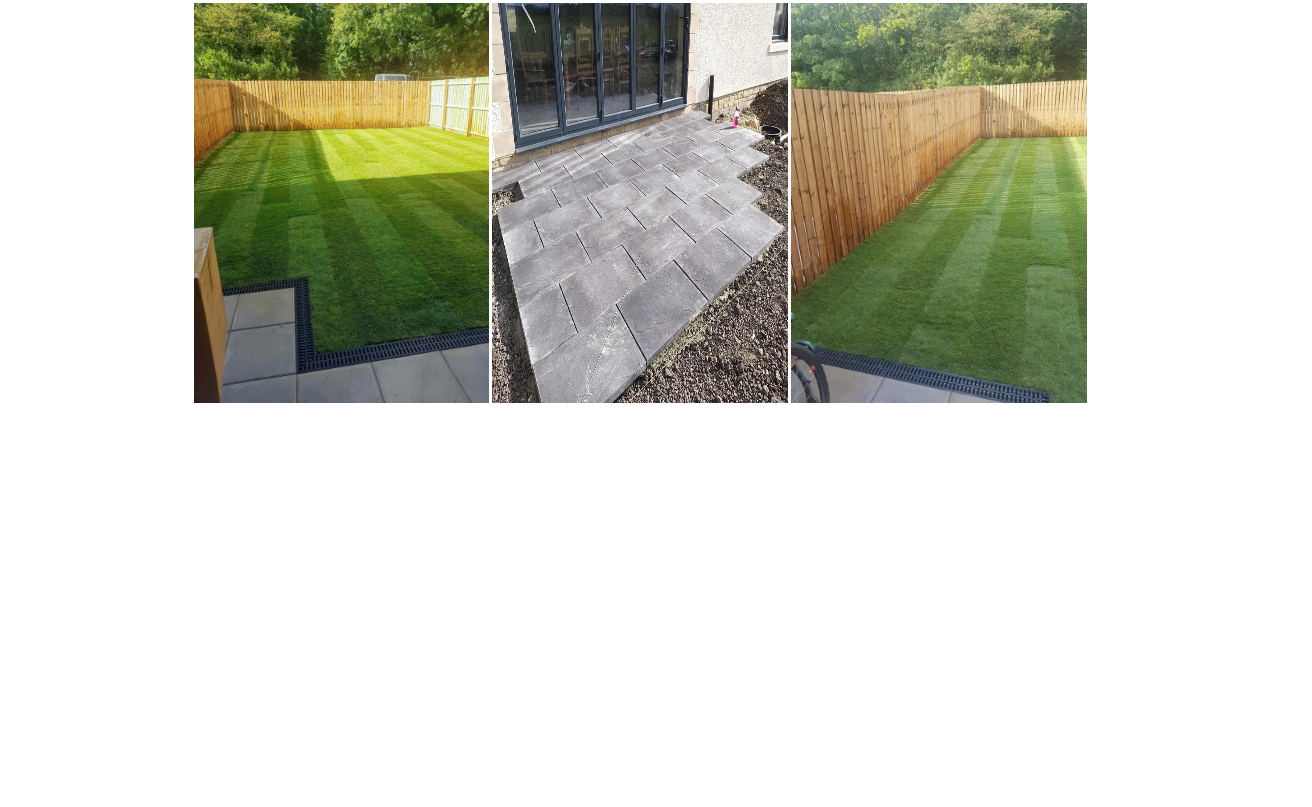
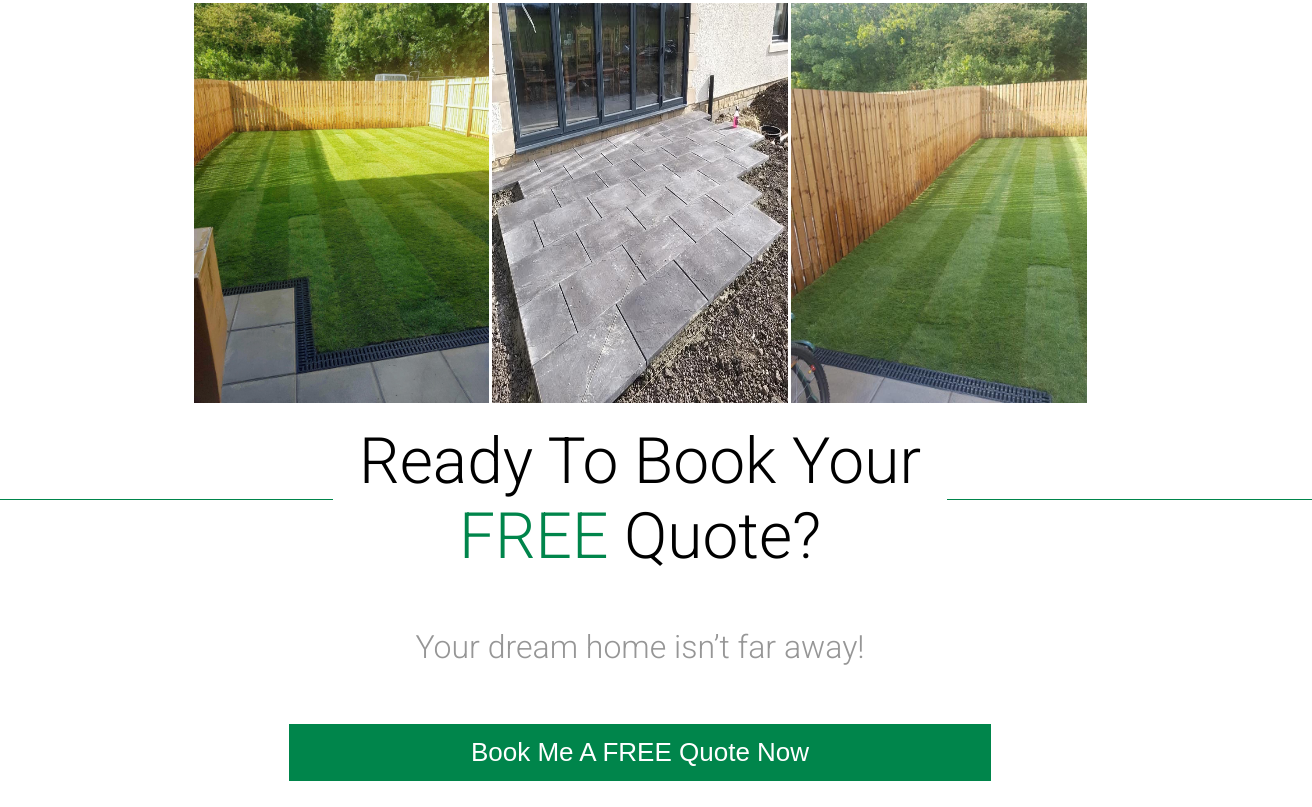
Before and after one commit to connor-blackburn/Deluxe-Improvements, a plain HTML site: page index.html in a window 1280 px wide. Shown: the part 4655-5462 px from the top of the page, 1312 px wide, since content can reach past the window. Before the commit the page ends 5062 px from the top, so only its background shows below. Drawn offline with nearby package versions, Linux system fonts and the light colour scheme.

Commit message:
Getting Started Section Added
Getting started section added and displaying correctly on desktop.

```diff
--- a/index.html
+++ b/index.html
@@ -97,6 +97,7 @@
       </div>
     </section>
 
+    <!-- Portfolio Section -->
     <section id="portfolio" class="portfolio_wrapper">
       <h1>Our Portfolio</h1>
       <div class="portfolio_gallery">
@@ -113,5 +114,16 @@
       </div>
     </section>
 
+    <!-- Get Started Section -->
+    <section id="get_started" class="get_started_wrapper">
+      <div class="get_started_header">
+        <img src="assets/images/started_line.png" height='1px' alt="">
+        <h1>Ready To Book Your <span>FREE</span> Quote?</h1>
+        <img src="assets/images/started_line.png" alt="" height='1px'>
+        </div>
+      <p>Your dream home isn’t far away!</p>
+      <button>Book Me A FREE Quote Now</button>
+    </section>
+
 </body>
 </html>
--- a/sass/style.scss
+++ b/sass/style.scss
@@ -39,7 +39,7 @@ body {
 
     button {
         @include heroButton;
-
+        cursor: pointer;
     }
 }
 
@@ -240,12 +240,6 @@ body {
         @include pageHeading;
     }
 
-    hr {
-        width: 50%;
-        margin: -3em 0 2em 0;
-        background-color: red;
-    }
-
     .portfolio_gallery {
         display: flex;
         flex-wrap: wrap;
@@ -291,3 +285,36 @@ body {
     }
 
 }
+
+// Getting Started Section
+
+.get_started_wrapper {
+    text-align: center;
+    height: 50vh;
+
+    .get_started_header{
+        display: flex;
+        flex-direction: row;
+        align-items: center;
+        justify-content: space-evenly;
+        margin: -2em;
+
+        h1 {
+            @include pageHeading;
+            span {
+                color: $accent;
+            }
+        }
+    }
+
+    p {
+        @include heroDescription;
+        margin: 1em;
+    }
+
+    button {
+        @include heroButton;
+        margin: 1em;
+        cursor: pointer;
+    }
+}
```
Also changed, not shown: assets/images/started_line.png (added), sass/style.css, 2 other files.
